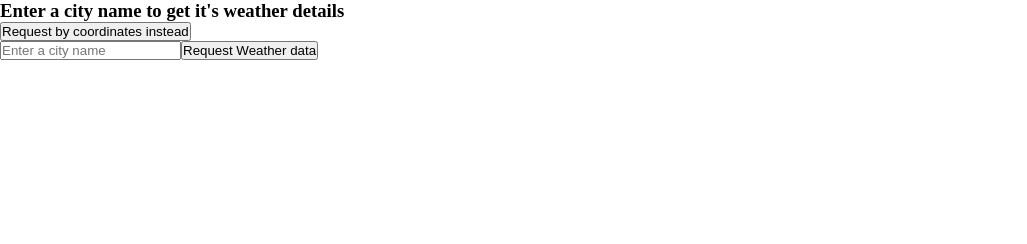
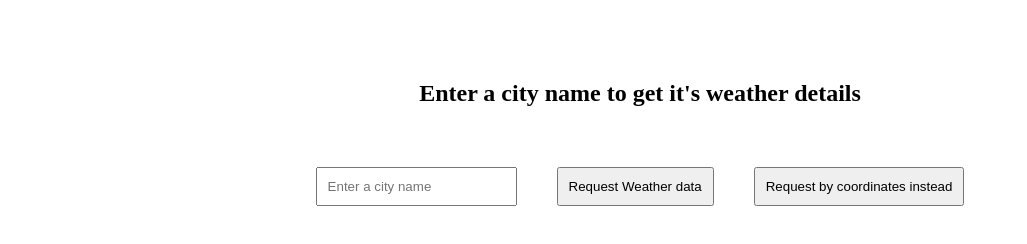
Before and after one commit to pbkabali/Weather-App, a website built with webpack: page dist/index.html in a window 1280 px wide. Shown: the whole page, without its empty margins (0-1027 px from the left). Built offline with nearby package versions, Linux system fonts and the light colour scheme.

Commit message:
Reorganize components and add basic styles

```diff
--- a/src/eventActions.js
+++ b/src/eventActions.js
@@ -28,7 +28,8 @@ const requestData = (method) => {
       humidity,
       windSpeed,
     } = extractWeatherData(response);
-    dataDiv.innerHTML = `<h1>Weather information for ${name}, ${country}</h1>
+    dataDiv.innerHTML = `<h1 class="text-margin">Weather information for ${name}, ${country}</h1>
+      <div class="text-margin">
         <p><span class = "property">Name: </span>${name}</p>
         <p><span class = "property">Country code: </span>${country}</p>
         <p><span class = "property">General weather condition: </span>${condition}</p>
@@ -36,6 +37,7 @@ const requestData = (method) => {
         <p><span class = "property">Pressure: </span>${pressure}</p>
         <p><span class = "property">Humidity: </span>${humidity}</p>
         <p><span class = "property">Wind speed: </span>${windSpeed}</p>
+      </div>
     `;
     toggleLoading();
   });
--- a/src/loading.js
+++ b/src/loading.js
@@ -2,7 +2,7 @@ const loading = () => {
   const element = document.createElement("div");
   element.id = "loading-component";
   element.innerText = "Loading ...";
-  element.classList.add("loading", "display-none");
+  element.classList.add("loading", "flex", "display-none");
   return element;
 };
 
--- a/src/pageLoad.js
+++ b/src/pageLoad.js
@@ -9,21 +9,28 @@ export const container = document.getElementById("container");
 
 const pageLoad = () => {
   const dataDiv = document.createElement("div");
+  dataDiv.classList.add("flex", "data-section");
   dataDiv.id = "data-div";
   const actionsDiv = document.createElement("div");
   actionsDiv.id = "actions-div";
-  const formHeading = document.createElement("h3");
+  actionsDiv.classList.add("flex", "actions-section");
+  const formHeading = document.createElement("h2");
   formHeading.id = "form-heading";
+  formHeading.classList.add("form-heading");
   formHeading.innerText = nameFormHeading;
   const switchFormButton = document.createElement("button");
   switchFormButton.id = "switch-form";
   switchFormButton.innerText = nameFormSwitchLabel;
   switchFormButton.onclick = switchForm;
   const formDiv = document.createElement("div");
+  formDiv.classList.add("flex");
   formDiv.id = "form-div";
   formDiv.appendChild(formByName());
-  actionsDiv.append(formHeading, switchFormButton);
-  container.append(loading(), dataDiv, actionsDiv, formDiv);
+  actionsDiv.append(formDiv, switchFormButton);
+  const dataContainer = document.createElement("div");
+  dataContainer.classList.add("flex");
+  dataContainer.appendChild(dataDiv);
+  container.append(loading(), formHeading, actionsDiv, dataContainer);
 };
 
 export default pageLoad;
--- a/src/styles.css
+++ b/src/styles.css
@@ -6,8 +6,32 @@
   box-sizing: border-box;
 }
 
+input {
+  margin: 20px;
+  padding: 10px;
+}
+
+button {
+  padding: 10px;
+  margin: 20px;
+}
+
 .property {
   font-weight: bold;
+}
+
+.flex {
+  display: flex;
+  align-items: center;
+  justify-content: center;
+}
+
+.text-margin {
+  margin: 1vw 3vw 3vw 3vw;
+}
+
+.display-none {
+  display: none;
 }
 
 .loading {
@@ -18,12 +42,20 @@
   background-color: rgb(95, 93, 93);
   background-color: rgba(95, 93, 93, 0.4);
   color: #fff;
-  display: flex;
-  align-items: center;
-  justify-content: center;
   font-size: xx-large;
 }
 
-.display-none {
-  display: none;
+.form-heading {
+  text-align: center;
+  margin-top: 10vh;
 }
+
+.data-section {
+  background-color: aqua;
+  flex-direction: column;
+  border-radius: 5px;
+}
+
+.actions-section {
+  margin: 5vh 0 5vh 0;
+}
```
Also changed, not shown: dist/main.js. Lines whose indentation alone changed are shown as unchanged.
